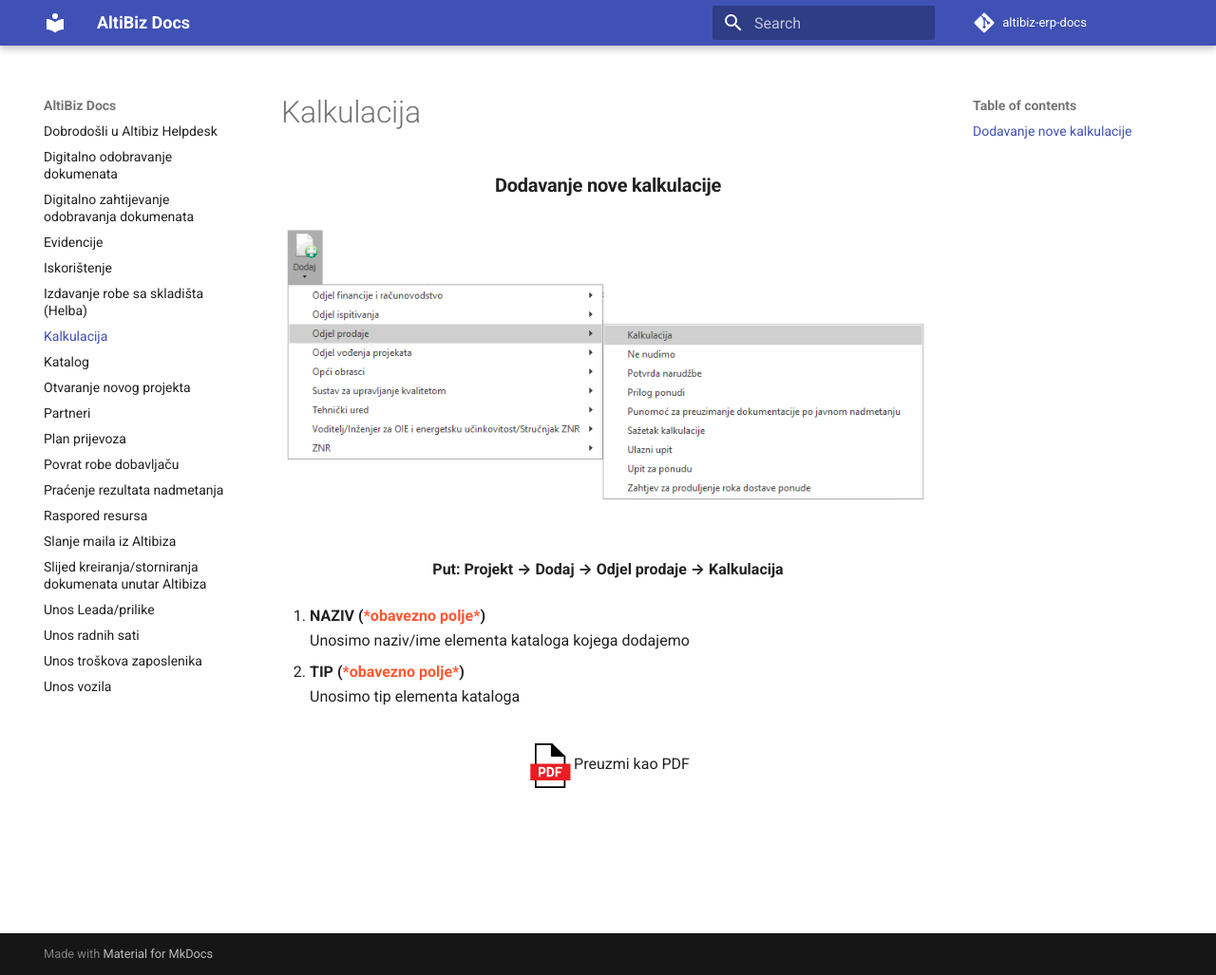
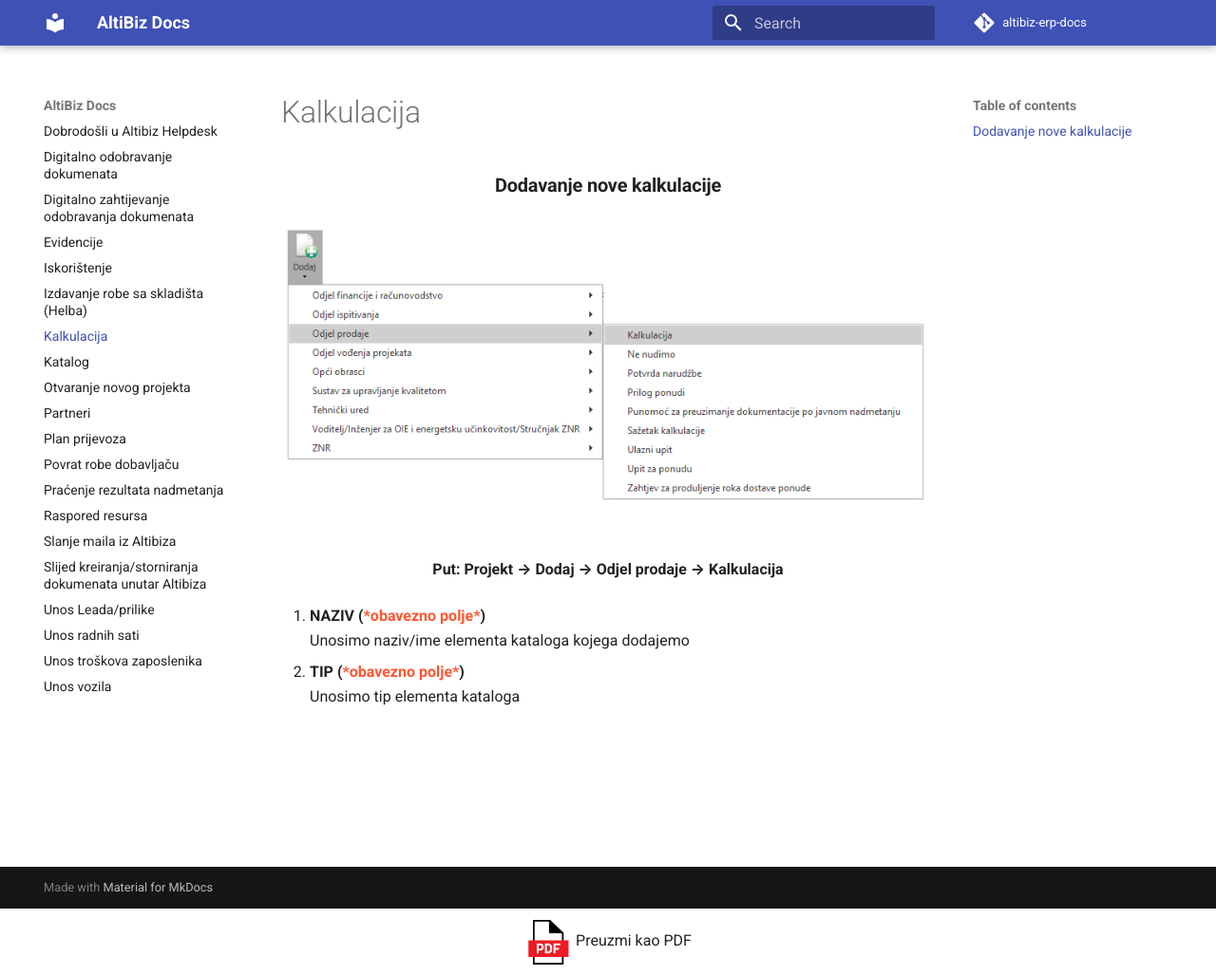
Before and after one commit to altibiz/altibiz-erp-docs, an MkDocs documentation site: the page built from docs/Kalkulacija.md, in a window 1280 px wide and 1027 px high. Shown: the whole window at 95% size. Built offline with MkDocs 1.6.1 and Material for MkDocs 9.7.7, drawn with Linux system fonts in a browser that asks for light colours; comment, search, counter and statistics services are not loaded; some of the changed lines change nothing that is shown.

Commit message:
added js and css custom files

```diff
--- a/docs/Kalkulacija.md
+++ b/docs/Kalkulacija.md
@@ -1,45 +1,16 @@
 # Kalkulacija
 
-### <p align=center>**Dodavanje nove kalkulacije**
+### <p align="center">**Dodavanje nove kalkulacije**</p>
 
 <img src="../images/KalkulacijaMenu.png"
      alt="KalkulacijaMenu"
-     style="display: block;
-            margin-left: auto;
-            margin-right: auto;"
+     style="display: block; margin-left: auto; margin-right: auto;"
 />
 
-**<p align=center>Put: Projekt → Dodaj → Odjel prodaje → Kalkulacija**
-
+**<p align="center">Put: Projekt → Dodaj → Odjel prodaje → Kalkulacija**</p>
 
 1. **NAZIV (<span style="color: #ff5630">\*obavezno polje\*</span>)**
 Unosimo naziv/ime elementa kataloga kojega dodajemo
 
 2. **TIP (<span style="color: #ff5630">\*obavezno polje\*</span>)**
 Unosimo tip elementa kataloga
-
-</printTag>
-
-<!-- Add this button to download the page as PDF -->
-<div align="center">
-    <div id="downloadPDF" data-filename="Kalkulacija.pdf" style="font-size:16px; padding:10px 20px; cursor:pointer;">
-        <img src="../images/pdf.png"  style="width:50px;height:50px;vertical-align:middle"/>Preuzmi kao PDF</div>
-</div>
-
-
-
-<!-- Include html2pdf.js library -->
-<script src="../documents/html2pdf.bundle.min.js"></script>
-
-<!-- Add JavaScript to generate PDF -->
-<script>
-    document.getElementById('downloadPDF').addEventListener('click', function() {
-        var element = document.querySelector('.md-content');
-        var filename = this.getAttribute('data-filename');
-        html2pdf()
-            .from(element)
-            .save(filename);
-    });
-</script>
-
-<br></br><br></br>
--- /dev/null
+++ b/docs/css/custom.css
@@ -0,0 +1,5 @@
+@media print {
+    .no-print {
+        display: none;
+    }
+}
--- /dev/null
+++ b/docs/js/custom.js
@@ -0,0 +1,16 @@
+document.addEventListener('DOMContentLoaded', function() {
+    var downloadButton = document.createElement('div');
+    downloadButton.id = 'downloadPDF';
+    downloadButton.innerHTML = '<img src="../images/pdf.png" style="width:50px;height:50px;vertical-align:middle"/> Preuzmi kao PDF';
+    downloadButton.style = 'font-size:16px; padding:10px 20px; cursor:pointer; text-align:center;';
+    downloadButton.setAttribute('data-filename', document.title + '.pdf');
+    downloadButton.classList.add('no-print');
+
+    document.body.appendChild(downloadButton);
+
+    downloadButton.addEventListener('click', function() {
+        var element = document.querySelector('body');
+        var filename = this.getAttribute('data-filename');
+        html2pdf().from(element).save(filename);
+    });
+});
--- a/mkdocs.yml
+++ b/mkdocs.yml
@@ -4,3 +4,11 @@ theme:
 repo_url: https://github.com/altibiz/altibiz-erp-docs
 repo_name: altibiz-erp-docs
 edit_uri: edit/main/docs/
+
+
+extra_javascript:
+  - js/html2pdf.bundle.min.js
+  - js/custom.js
+
+extra_css:
+  - css/custom.css
```
Also changed, not shown: docs/js/html2pdf.bundle.min.js (renamed from docs/documents/html2pdf.bundle.min.js).
